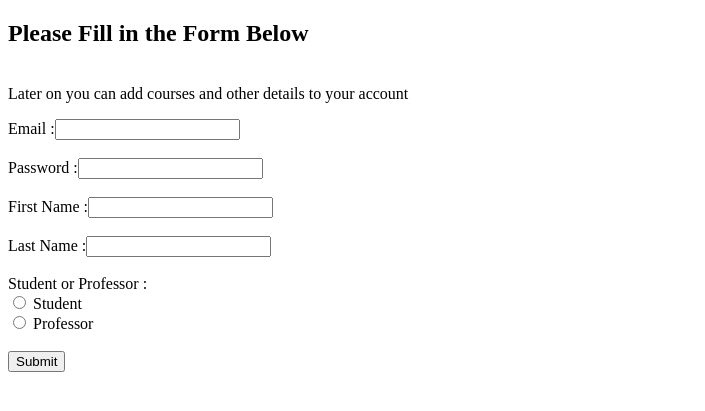
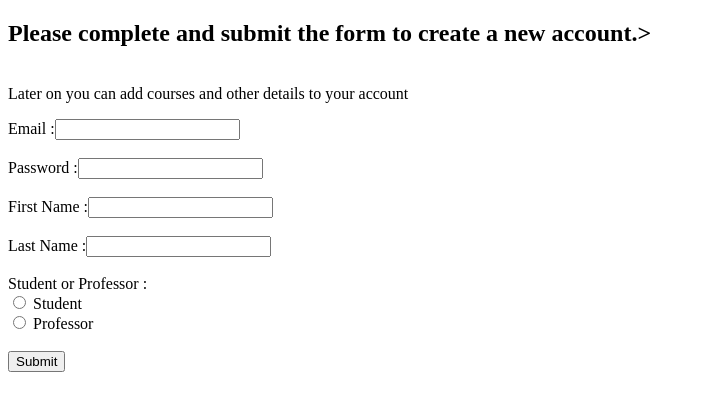
Before and after one commit to ZingaHam/Software-Engineering, a PHP site: page /new_account.php in a window 1280 px wide. Shown: the part 229-640 px from the top of the page, without its empty margins (0-705 px from the left). Run offline with PHP 8.4, Linux system fonts and the light colour scheme.

Commit message:
Corrections and Editting 'new_account.php'
- Created 'course_page.php'
- updated links in 'account_page.php'
- updated prompts for 'new_account.php'

```diff
--- /dev/null
+++ b/course_page.php
@@ -0,0 +1 @@
+<?php
--- a/index.php
+++ b/index.php
@@ -19,7 +19,7 @@ if($_SERVER["REQUEST_METHOD"] == "POST"){
         $_SESSION['login_userID'] = $row["userID"];
 
         //and directs user to the account page
-        header($_SERVER['HTTP_HOST']."account_page.php");
+        header("account_page.php");
     }else {
         $error = "Your Login Name or Password is invalid";
         echo $error;
--- a/new_account.php
+++ b/new_account.php
@@ -1,5 +1,6 @@
 <?php
 include("CONFIG.php");
+$prompt="Please complete and submit the form to create a new account.";
 session_start();
 ob_start();
 if($_SERVER["REQUEST_METHOD"] == "POST"){
@@ -18,15 +19,14 @@ if($_SERVER["REQUEST_METHOD"] == "POST"){
 
     // if the table returns 1 row(denoting a match)
     if(mysqli_num_rows($result2) == 1){
-        $prompt="The email you enter is already connected to an account";
+        $prompt=$prompt." The email you enter is already connected to an account";
 
     }else {
-
         // sql script to push the user creds run
         $sql = "INSERT INTO user (email, password, firstName, lastName, type)
             VALUES ($userEmail, $userPassword, $userFName, $userLName, $accountType) ";
         $result = mysqli_query($db, $sql);
-        $prompt = "Account Creation Successful";
+        $prompt = "Account Creation Successful. Please Log In";
         header("location:index.php");
     }
 }
@@ -52,7 +52,7 @@ if($_SERVER["REQUEST_METHOD"] == "POST"){
         <button class="btn btn-sm">Search</button>
     </div>
 </nav>
-<h2>Please Fill in the Form Below </h2>
+<h2><?php echo $prompt?>></h2>
 <p><br> Later on you can add courses and other details to your account</p>
 <div class = "container form-signin">
      <form action = "" method = "post">
@@ -62,9 +62,9 @@ if($_SERVER["REQUEST_METHOD"] == "POST"){
         <label>First Name :</label><input type = "first_name" name = "password" class = "box" /><br/><br />
         <label>Last Name :</label><input type = "last_name" name = "email" class = "box"/><br /><br />
          <label>Student or Professor  :</label><br />
-         <input type="radio" id="student" name="fav_language" value="student">
+         <input type="radio" id="student" value="student">
          <label for="student">Student</label><br>
-         <input type="radio" id="professor" name="fav_language" value="professor">
+         <input type="radio" id="professor" value="professor">
          <label for="professor">Professor</label><br /><br />
          <input type = "submit" value = "Submit"/><br />
     </form>
```
Also changed, not shown: account_page.php (+6 -4 lines).
